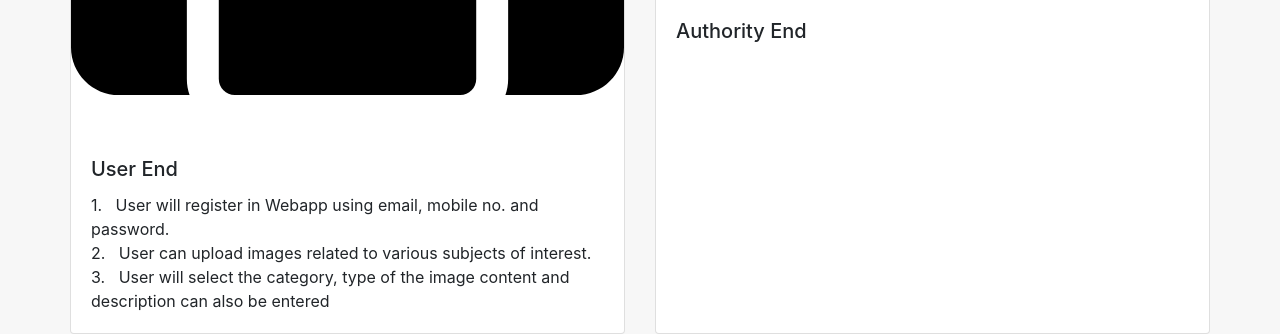
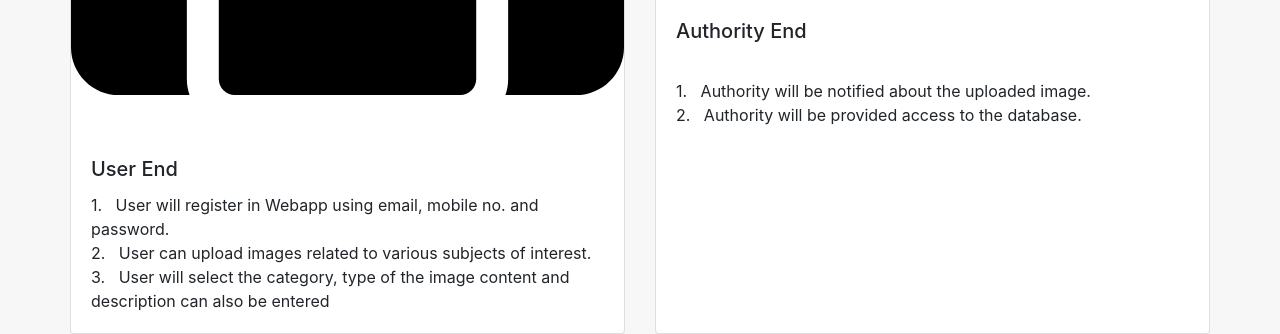
Before and after one commit to ManaliMunot/NM393_Stochastic, a Flask app: page /details in a window 1280 px wide. Shown: the part 837-1171 px from the top of the page. Run offline with Flask 2, Linux system fonts and the light colour scheme; some libraries are stand-ins or nearby versions.

Commit message:
card details authority end-i

```diff
--- a/Flask_server/templates/details.html
+++ b/Flask_server/templates/details.html
@@ -90,6 +90,11 @@
             <img class="card-img-top" src="images/authority.svg" alt="Card image cap" />
             <div class="card-body">
               <h5 class="card-title">Authority End</h5>
+                <p class="card-text"> <br>
+                1. &nbsp; Authority will be notified about the uploaded image. <br>
+                2. &nbsp; Authority will be provided access to the database.
+
+              </p>
 
             </div>
           </div>
```
